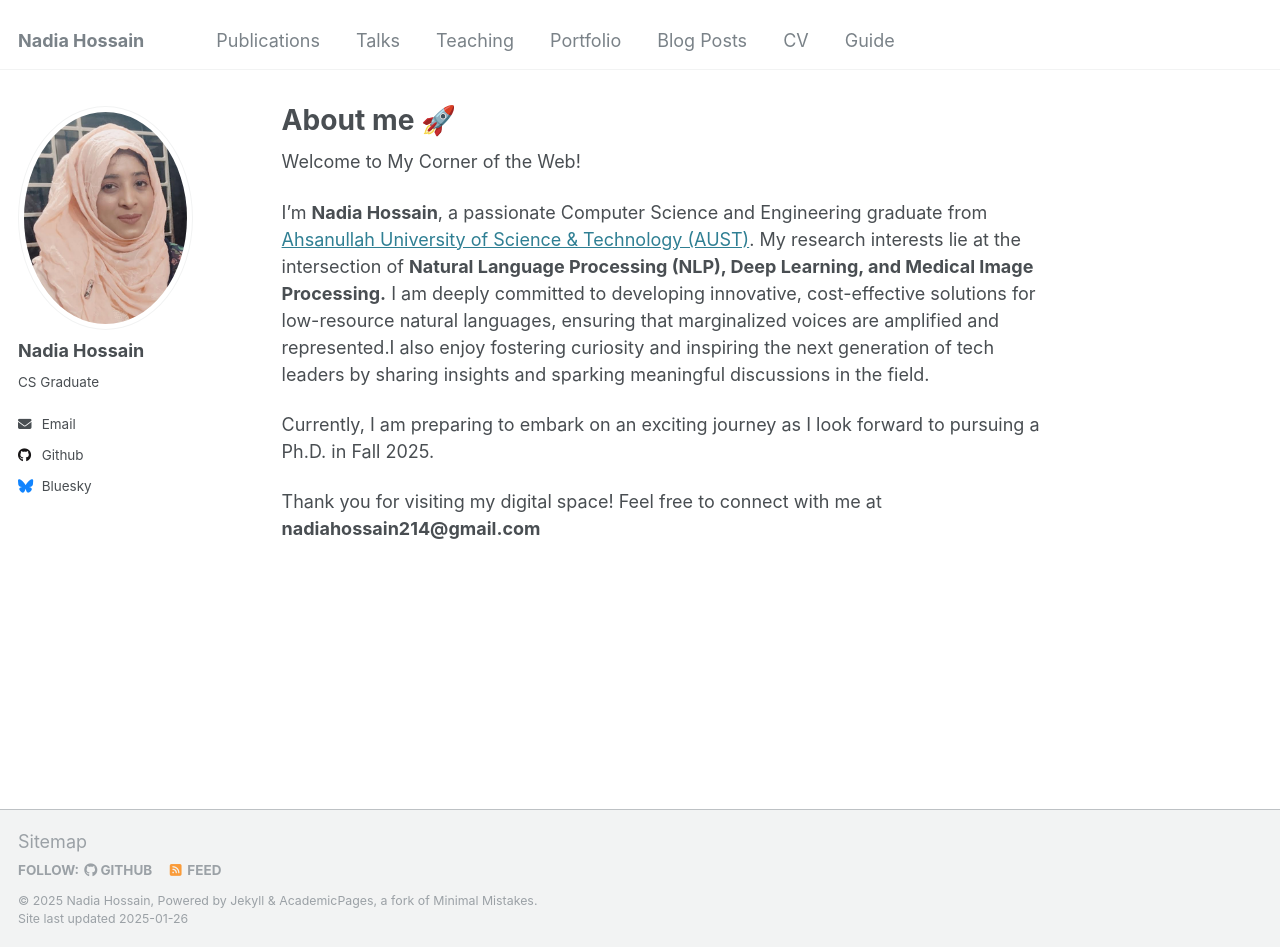
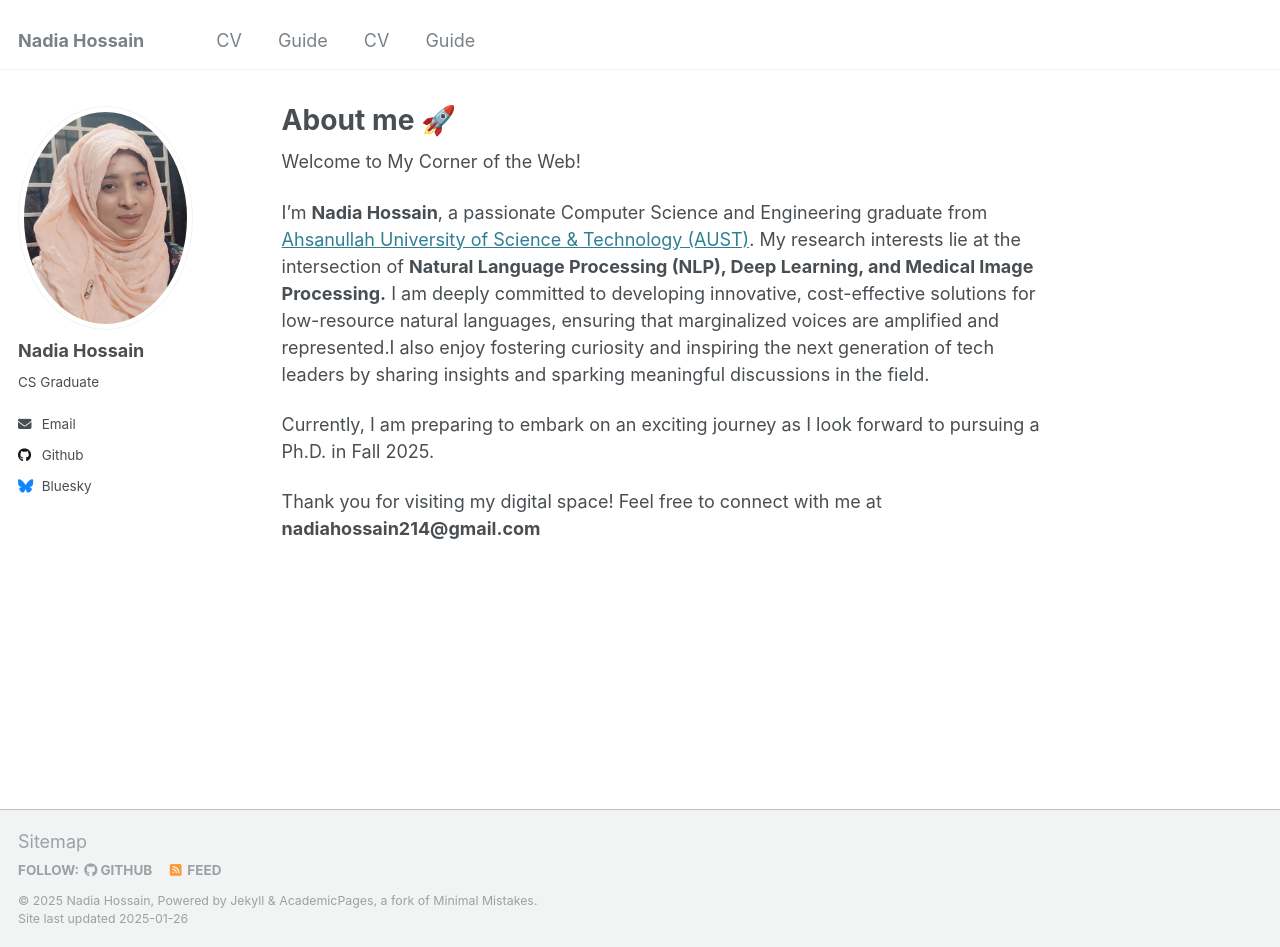
Before and after one commit to Nadia214/hnadia, a Jekyll site: the page built from _pages/about.md, in a window 1280 px wide and 947 px high. Built offline with Jekyll 4.4.1, drawn with Linux system fonts in a browser that asks for light colours.

Commit message:
Update navigation.yml

```diff
--- a/_data/navigation.yml
+++ b/_data/navigation.yml
@@ -5,23 +5,16 @@
 # prevent it from being included in the site.
 
 main:
-  - title: "Publications"
-    url: /publications/
 
-  - title: "Talks"
-    url: /talks/
-
-  - title: "Teaching"
-    url: /teaching/
-
-  - title: "Portfolio"
-    url: /portfolio/
-
-  - title: "Blog Posts"
-    url: /year-archive/
 
   - title: "CV"
     url: /cv/
 
   - title: "Guide"
     url: /markdown/
+
+  - title: "CV"
+    url: /cv/
+
+  - title: "Guide"
+    url: /markdown/
```
